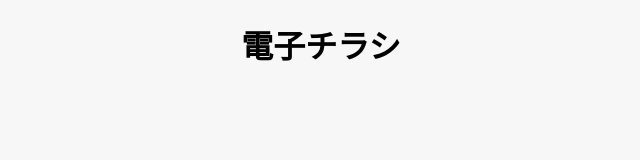
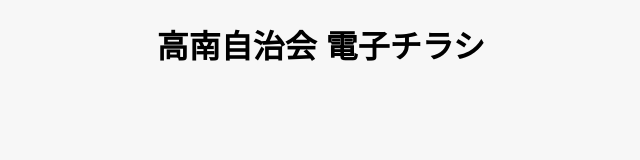
Before and after one commit to s-kounanj/flyer, a plain HTML site: page index.html in a window 1280 px wide. Shown: the whole page, without its empty margins (319-959 px from the left). Drawn offline with Linux system fonts and the light colour scheme.

Commit message:
Update index.html
組織名をh1に入れた

```diff
--- a/index.html
+++ b/index.html
@@ -31,7 +31,7 @@ h1{
 
 <body>
 
-<h1>電子チラシ</h1>
+<h1>高南自治会 電子チラシ</h1>
 
 <div class="gallery" id="gallery"></div>
 
```
